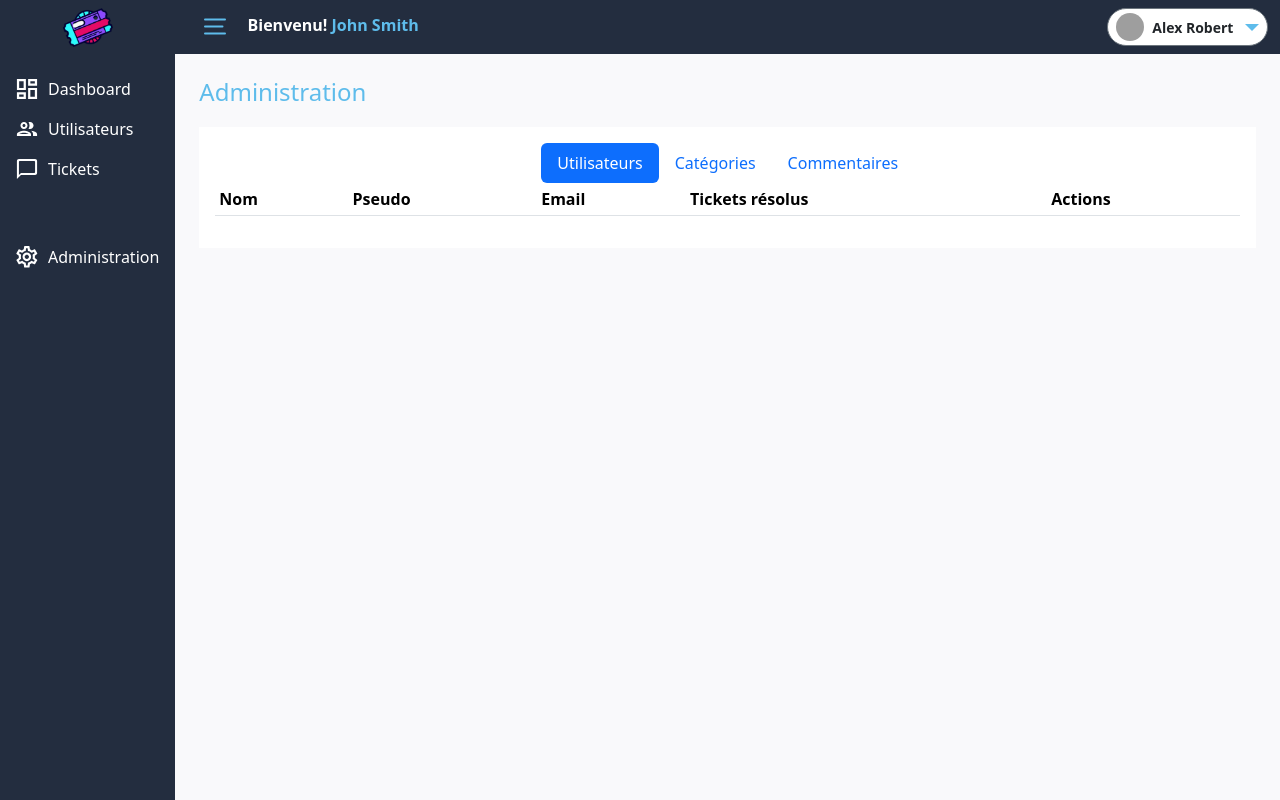
After one commit to projetphp2024/tickets, a Symfony app: template templates/admin/index.html.twig in a window 1280 px wide. The commit adds this page. Run offline with Twig, Linux system fonts and the light colour scheme; the template is opened without the code that fills it, so the values that code supplies are empty; some libraries are stand-ins or nearby versions; grey boxes are pictures that could not be loaded.

Commit message:
administration page

```diff
--- a/public/css/style.css
+++ b/public/css/style.css
@@ -10,6 +10,16 @@
     --fade-active-background: rgba(135, 94, 235, 0.22);
     --border-gradient: rgba(94, 218, 235, 1);
     --hover-image: rgba(135, 94, 235, 0.6);
+}
+
+body{
+    background-color: #F9F9FB;
+}
+
+.page-title{
+    color: var(--dark-pink-color);
+    font-size: 24px;
+    margin-bottom: 20px;
 }
 
 .bg-main {
--- a/src/Entity/Images.php
+++ b/src/Entity/Images.php
@@ -21,6 +21,11 @@ class Images
 
     #[ORM\Column(length: 255)]
     private ?string $path = null;
+
+    public function getId(): ?int
+    {
+        return $this->id;
+    }
 
     public function getTicket(): ?Tickets
     {
--- a/src/Entity/Tickets.php
+++ b/src/Entity/Tickets.php
@@ -42,6 +42,7 @@ class Tickets
 
     #[ORM\ManyToOne(inversedBy: 'tickets')]
     private ?User $solvedBy = null;
+
 
     #[ORM\OneToMany(mappedBy: 'ticket', targetEntity: Comments::class)]
     private Collection $comments;
--- /dev/null
+++ b/templates/admin/index.html.twig
@@ -0,0 +1,43 @@
+{% extends 'base.html.twig' %}
+
+{% block title %}Hello AdminController!{% endblock %}
+
+{% block body %}
+
+<div class="wrapper">
+    <h1 class="page-title">Administration</h1>
+    <div class="card bg-white border-0" style="border-radius: 0;">
+        <div class="card-body">
+            <ul class="nav  nav-pills justify-content-center" id="myTab" role="tablist">
+                <li class="nav-item" role="presentation">
+                  <button class="nav-link active" id="home-tab" data-bs-toggle="tab" data-bs-target="#home-tab-pane" type="button" role="tab" aria-controls="home-tab-pane" aria-selected="true">Utilisateurs</button>
+                </li>
+                <li class="nav-item" role="presentation">
+                  <button class="nav-link" id="profile-tab" data-bs-toggle="tab" data-bs-target="#profile-tab-pane" type="button" role="tab" aria-controls="profile-tab-pane" aria-selected="false">Catégories</button>
+                </li>
+                <li class="nav-item" role="presentation">
+                  <button class="nav-link " id="contact-tab" data-bs-toggle="tab" data-bs-target="#contact-tab-pane" type="button" role="tab" aria-controls="contact-tab-pane" aria-selected="false">Commentaires</button>
+                </li>
+              </ul>
+              <div class="tab-content" id="myTabContent">
+                <div class="tab-pane fade show active" id="home-tab-pane" role="tabpanel" aria-labelledby="home-tab" tabindex="0">
+                    <div class="table-responsive">
+                        {% include 'admin/tables/user_table.html.twig' with {'users': users} %}
+                    </div>
+                </div>
+                <div class="tab-pane fade" id="profile-tab-pane" role="tabpanel" aria-labelledby="profile-tab" tabindex="0">
+                    <div class="table-responsive">
+                        {% include 'admin/tables/category_table.html.twig' with {'categories': categories} %}
+                    </div>
+                </div>
+                <div class="tab-pane fade" id="contact-tab-pane" role="tabpanel" aria-labelledby="contact-tab" tabindex="0">
+                    <div class="table-responsive">
+                        {% include 'admin/tables/ticket_table.html.twig' with {'tickets': tickets} %}
+                    </div>
+                </div>
+              </div>
+        </div>
+    </div>
+</div>
+
+{% endblock %}
--- /dev/null
+++ b/templates/admin/tables/category_table.html.twig
@@ -0,0 +1,38 @@
+<table class="table">
+    <thead>
+        <tr>
+            <th scope="col">Label</th>
+            <th scope="col">Couleur</th>
+            <th scope="col">Actions</th>
+        </tr>
+    </thead>
+    <tbody>
+        {% for category in categories %}
+        <tr>
+            <td> {{category.label}} </td>
+            <td>
+                <div class="d-flex align-items-center">
+                    <span style="height: 20px; width: 20px; background-color: red" class="d-block rounded me-2"></span>
+                    {{category.color}}
+                </div>
+            </td>
+            <td>
+                <a href="#" class="btn">
+                    <svg width="24" height="24" viewBox="0 0 38 38" fill="none" xmlns="http://www.w3.org/2000/svg">
+                        <path
+                            d="M23.2917 12.7917L25.2083 14.7083L6.33333 33.5833H4.41667V31.6667L23.2917 12.7917ZM30.7917 0.25C30.2708 0.25 29.7292 0.458333 29.3333 0.854167L25.5208 4.66667L33.3333 12.4792L37.1458 8.66667C37.9583 7.85417 37.9583 6.54167 37.1458 5.72917L32.2708 0.854167C31.8542 0.4375 31.3333 0.25 30.7917 0.25ZM23.2917 6.89583L0.25 29.9375V37.75H8.0625L31.1042 14.7083L23.2917 6.89583Z"
+                            fill="var(--dark-pink-color)" />
+                    </svg>
+                </a>
+                <a href="#" class="btn">
+                    <svg width="24" height="24" viewBox="0 0 50 50" fill="none" xmlns="http://www.w3.org/2000/svg">
+                        <path
+                            d="M38.1251 11.8963C37.3126 11.0838 36.0001 11.0838 35.1876 11.8963L25.0001 22.063L14.8126 11.8755C14.0001 11.063 12.6876 11.063 11.8751 11.8755C11.0626 12.688 11.0626 14.0005 11.8751 14.813L22.0626 25.0005L11.8751 35.188C11.0626 36.0005 11.0626 37.313 11.8751 38.1255C12.6876 38.938 14.0001 38.938 14.8126 38.1255L25.0001 27.938L35.1876 38.1255C36.0001 38.938 37.3126 38.938 38.1251 38.1255C38.9376 37.313 38.9376 36.0005 38.1251 35.188L27.9376 25.0005L38.1251 14.813C38.9168 14.0213 38.9168 12.688 38.1251 11.8963Z"
+                            fill="red" />
+                    </svg>
+                </a>
+            </td>
+        </tr>
+        {% endfor %}
+    </tbody>
+</table>
--- /dev/null
+++ b/templates/admin/tables/ticket_table.html.twig
@@ -0,0 +1,44 @@
+<table class="table">
+    <thead>
+        <tr>
+            <th scope="col">Titre</th>
+            <th scope="col">Status</th>
+            <th scope="col">Catégorie</th>
+            <th scope="col">Utilisateur</th>
+            <th scope="col">Date de création</th>
+            <th scope="col">Actions</th>
+        </tr>
+    </thead>
+    <tbody>
+        {% for ticket in tickets %}
+        <tr>
+            <td class="text-truncate"> {{ticket.title}} </td>
+            <td>{{ticket.status.label}}</td>
+            <td>
+                <div class="d-flex align-items-center">
+                    <img class="me-2" width="28" height="28" style="border-radius: 90%; " src="https://png.pngtree.com/png-vector/20200614/ourlarge/pngtree-businessman-user-avatar-character-vector-illustration-png-image_2242909.jpg" alt="">
+                    <span> {{ticket.user.fullName}} </span>
+                </div>
+            </td>
+            <td> {{ ticket.categorie.label }} - {{ ticket.technologie.label }}  </td>
+            <td> {{ticket.createdAt | date('d M Y') }} </td>
+            <td class="d-flex">
+                <a href="#" class="btn">
+                    <svg width="24" height="24" viewBox="0 0 38 38" fill="none" xmlns="http://www.w3.org/2000/svg">
+                        <path
+                            d="M23.2917 12.7917L25.2083 14.7083L6.33333 33.5833H4.41667V31.6667L23.2917 12.7917ZM30.7917 0.25C30.2708 0.25 29.7292 0.458333 29.3333 0.854167L25.5208 4.66667L33.3333 12.4792L37.1458 8.66667C37.9583 7.85417 37.9583 6.54167 37.1458 5.72917L32.2708 0.854167C31.8542 0.4375 31.3333 0.25 30.7917 0.25ZM23.2917 6.89583L0.25 29.9375V37.75H8.0625L31.1042 14.7083L23.2917 6.89583Z"
+                            fill="var(--dark-pink-color)" />
+                    </svg>
+                </a>
+                <a href="#" class="btn">
+                    <svg width="24" height="24" viewBox="0 0 50 50" fill="none" xmlns="http://www.w3.org/2000/svg">
+                        <path
+                            d="M38.1251 11.8963C37.3126 11.0838 36.0001 11.0838 35.1876 11.8963L25.0001 22.063L14.8126 11.8755C14.0001 11.063 12.6876 11.063 11.8751 11.8755C11.0626 12.688 11.0626 14.0005 11.8751 14.813L22.0626 25.0005L11.8751 35.188C11.0626 36.0005 11.0626 37.313 11.8751 38.1255C12.6876 38.938 14.0001 38.938 14.8126 38.1255L25.0001 27.938L35.1876 38.1255C36.0001 38.938 37.3126 38.938 38.1251 38.1255C38.9376 37.313 38.9376 36.0005 38.1251 35.188L27.9376 25.0005L38.1251 14.813C38.9168 14.0213 38.9168 12.688 38.1251 11.8963Z"
+                            fill="red" />
+                    </svg>
+                </a>
+            </td>
+        </tr>
+        {% endfor %}
+    </tbody>
+</table>
--- /dev/null
+++ b/templates/admin/tables/user_table.html.twig
@@ -0,0 +1,37 @@
+<table class="table table-sm">
+    <thead>
+        <tr>
+            <th scope="col">Nom</th>
+            <th scope="col">Pseudo</th>
+            <th scope="col">Email</th>
+            <th scope="col">Tickets résolus</th>
+            <th scope="col">Actions</th>
+        </tr>
+    </thead>
+    <tbody>
+        {% for user in users %}
+        <tr>
+            <td> {{user.fullName}} </td>
+            <td>{{user.pseudo}}</td>
+            <td> {{ user.email }} </td>
+            <td>{{ 10 }}</td>
+            <td>
+                <a href="#" class="btn">
+                    <svg width="24" height="24" viewBox="0 0 38 38" fill="none" xmlns="http://www.w3.org/2000/svg">
+                        <path
+                            d="M23.2917 12.7917L25.2083 14.7083L6.33333 33.5833H4.41667V31.6667L23.2917 12.7917ZM30.7917 0.25C30.2708 0.25 29.7292 0.458333 29.3333 0.854167L25.5208 4.66667L33.3333 12.4792L37.1458 8.66667C37.9583 7.85417 37.9583 6.54167 37.1458 5.72917L32.2708 0.854167C31.8542 0.4375 31.3333 0.25 30.7917 0.25ZM23.2917 6.89583L0.25 29.9375V37.75H8.0625L31.1042 14.7083L23.2917 6.89583Z"
+                            fill="var(--dark-pink-color)" />
+                    </svg>
+                </a>
+                <a href="#" class="btn">
+                    <svg width="24" height="24" viewBox="0 0 50 50" fill="none" xmlns="http://www.w3.org/2000/svg">
+                        <path
+                            d="M38.1251 11.8963C37.3126 11.0838 36.0001 11.0838 35.1876 11.8963L25.0001 22.063L14.8126 11.8755C14.0001 11.063 12.6876 11.063 11.8751 11.8755C11.0626 12.688 11.0626 14.0005 11.8751 14.813L22.0626 25.0005L11.8751 35.188C11.0626 36.0005 11.0626 37.313 11.8751 38.1255C12.6876 38.938 14.0001 38.938 14.8126 38.1255L25.0001 27.938L35.1876 38.1255C36.0001 38.938 37.3126 38.938 38.1251 38.1255C38.9376 37.313 38.9376 36.0005 38.1251 35.188L27.9376 25.0005L38.1251 14.813C38.9168 14.0213 38.9168 12.688 38.1251 11.8963Z"
+                            fill="red" />
+                    </svg>
+                </a>
+            </td>
+        </tr>
+        {% endfor %}
+    </tbody>
+</table>
--- a/templates/base.html.twig
+++ b/templates/base.html.twig
@@ -8,7 +8,6 @@
 		{% endblock %}
 	</title>
 	<meta name="viewport" content="width=device-width, initial-scale=1" />
-
 	<link href="https://cdn.jsdelivr.net/npm/bootstrap@5.3.2/dist/css/bootstrap.min.css" rel="stylesheet"
 		integrity="sha384-T3c6CoIi6uLrA9TneNEoa7RxnatzjcDSCmG1MXxSR1GAsXEV/Dwwykc2MPK8M2HN" crossorigin="anonymous">
 	{% block stylesheets %}{% endblock %}
```
Also changed, not shown: migrations/Version20231220100419.php (added, +63 -0 lines), src/Controller/AdminController.php (added, +34 -0 lines).
